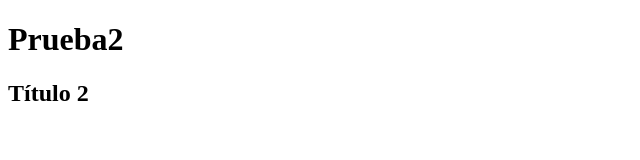
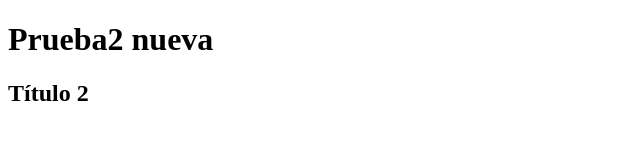
Before and after one commit to cmayansl/helo-git, a plain HTML site: page index.html in a window 1280 px wide. Shown: the whole page, without its empty margins (0-640 px from the left). Drawn offline with Linux system fonts and the light colour scheme.

Commit message:
Se modificó  nuevamente index

```diff
--- a/index.html
+++ b/index.html
@@ -6,7 +6,7 @@
     <title>Demo GIT</title>
 </head>
 <body>
-    <h1>Prueba2</h1>
+    <h1>Prueba2 nueva</h1>
     <h2>Título 2</h2>
 </body>
 </html>
```
